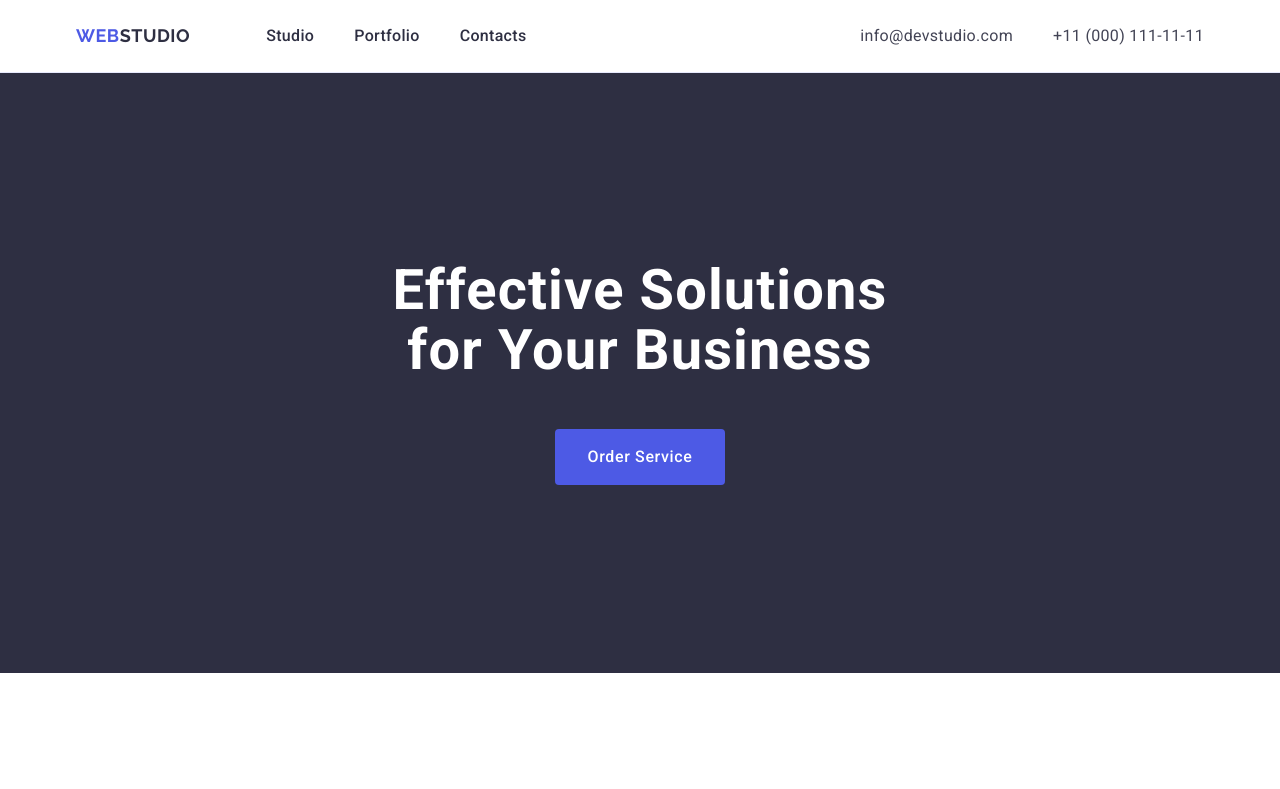
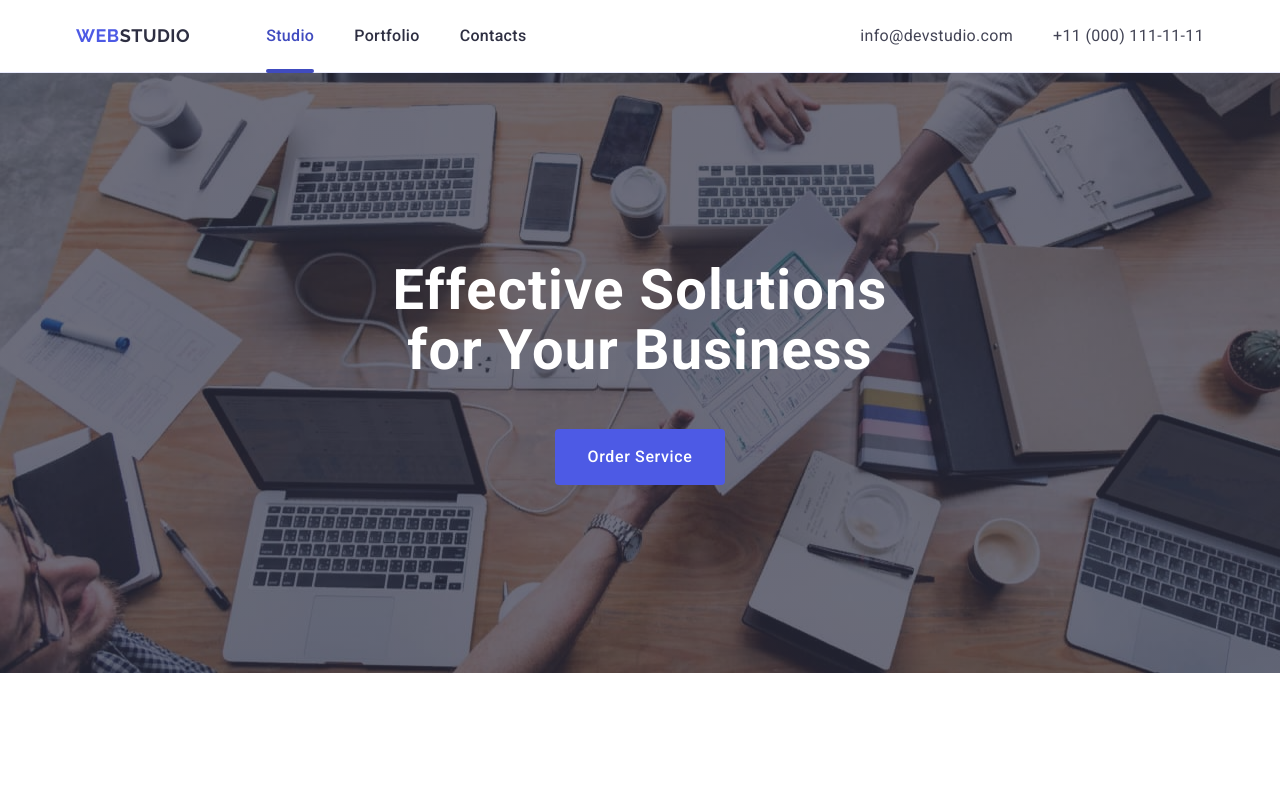
Before and after one commit to Maffanculo/goit-markup-hw-04, a plain HTML site: page index.html in a window 1280 px wide. Shown: the top 789 px of the page. Drawn offline with nearby package versions, Linux system fonts and the light colour scheme.

Commit message:
first-any-tasks

```diff
--- a/css/styles.css
+++ b/css/styles.css
@@ -103,6 +103,23 @@ ol {
   letter-spacing: 0.02em;
   padding: 24px 0;
   display: block;
+  transition: color 250ms cubic-bezier(0.4, 0, 0.2, 1);
+}
+
+.current {
+  position: relative;
+  color: #404bbf;
+}
+
+.current::after {
+  content: "";
+  position: absolute;
+  left: 0;
+  bottom: -1px;
+  background-color: #404bbf;
+  border-radius: 2px;
+  height: 4px;
+  width: 100%;
 }
 
 .header-list-link:hover,
@@ -125,6 +142,7 @@ ol {
   font-size: 16px;
   line-height: 1.5;
   letter-spacing: 0.02em;
+  transition: color 250ms cubic-bezier(0.4, 0, 0.2, 1);
 }
 
 .header-address-link:hover,
@@ -141,7 +159,11 @@ ol {
 /* hero */
 
 .hero-section {
-  background-color: #2e2f42;
+  background-image: linear-gradient(
+      rgba(46, 47, 66, 0.7),
+      rgba(46, 47, 66, 0.7)
+    ),
+    url(../images/hero-bg.jpg);
   padding-top: 188px;
   padding-bottom: 188px;
 }
--- a/index.html
+++ b/index.html
@@ -24,7 +24,9 @@
             Web<span class="header-part-logo">Studio</span>
           </a>
           <ul class="header-nav-list">
-            <li><a class="header-list-link" href="./index.html">Studio</a></li>
+            <li>
+              <a class="header-list-link current" href="./index.html">Studio</a>
+            </li>
             <li><a class="header-list-link" href="">Portfolio</a></li>
             <li><a class="header-list-link" href="">Contacts</a></li>
           </ul>
```
Also changed, not shown: images/hero-bg.jpg (added), images/icons.svg (added).
